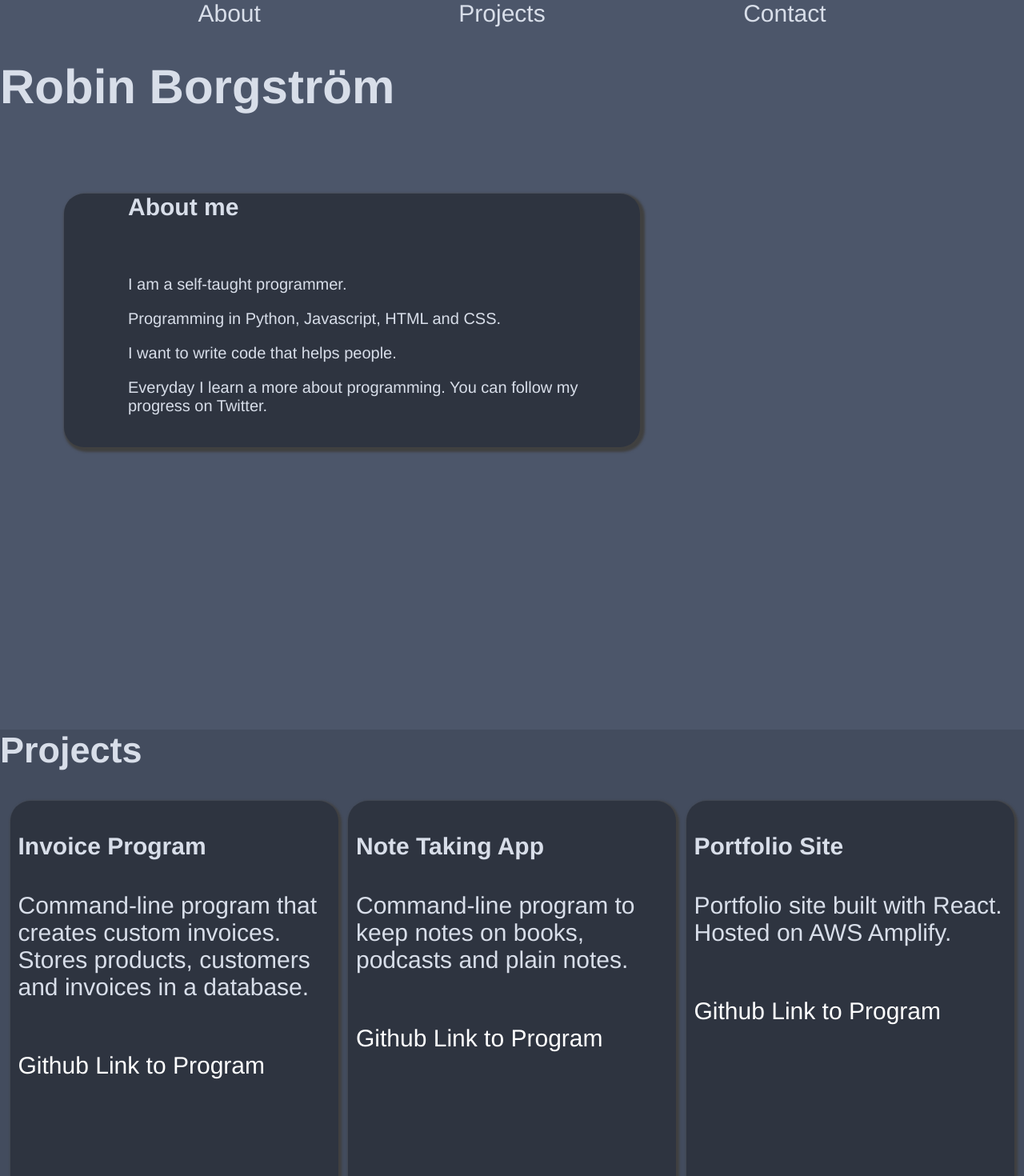
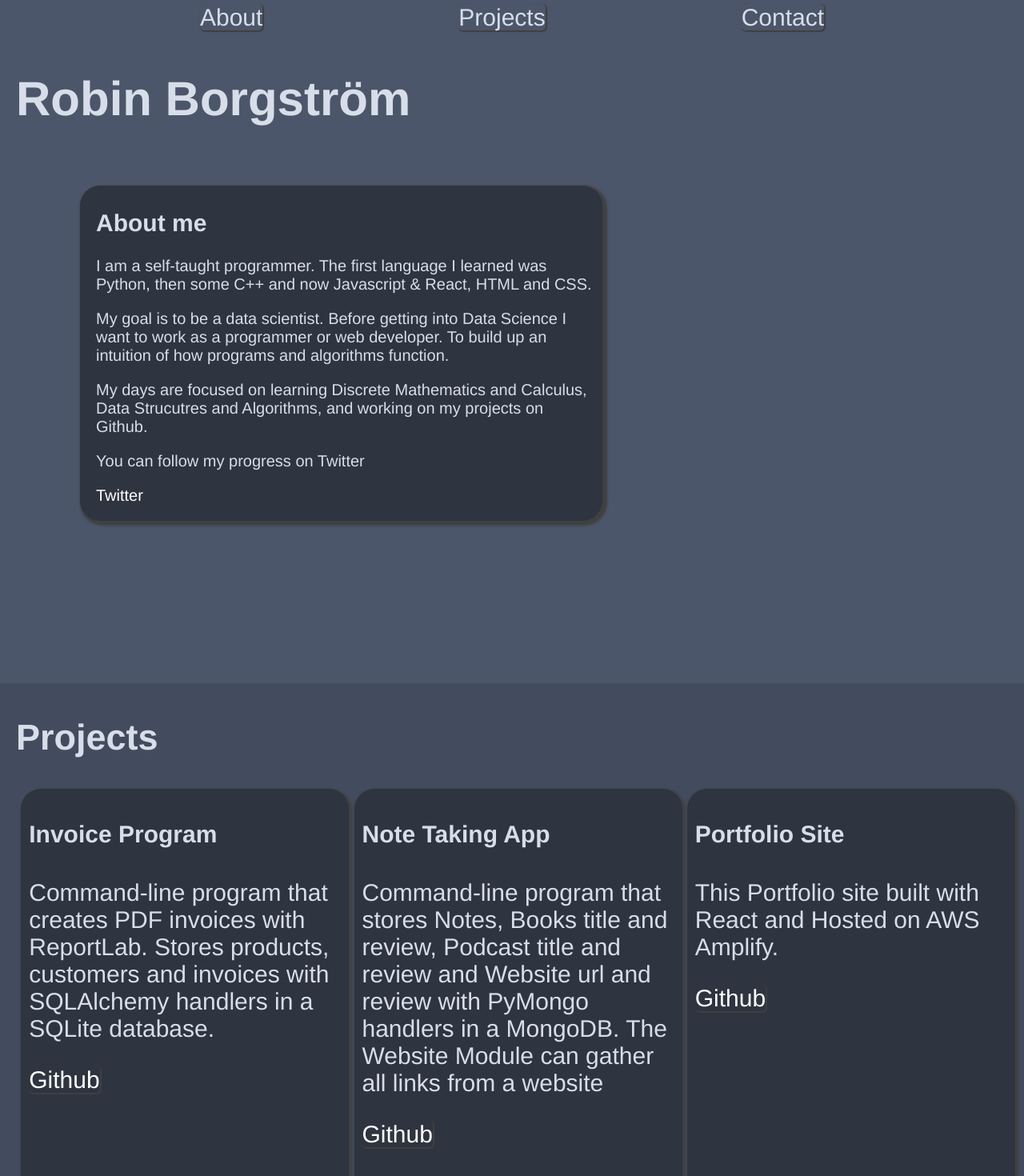
Before and after one commit to Robinborg/portfolio-react, a React (Create React App) app: page / in a window 1280 px wide. Shown: the top 1470 px of the page at 80% size. Built offline with nearby package versions, Linux system fonts and the light colour scheme.

Commit message:
Rewrote several parts and fixed the design - Added padding to all the components - Made the Links and button more visible - Rewrote a lot of the text on the website

```diff
--- a/src/About.js
+++ b/src/About.js
@@ -8,11 +8,20 @@ const About = () => {
 			<br></br>
 			<div className="about-box">
 			<h2>About me</h2>
-			<br></br>
-			<p>I am a self-taught programmer.</p>
-			<p>Programming in Python, Javascript, HTML and CSS.</p>
-			<p>I want to write code that helps people.</p>
-			<p>Everyday I learn a more about programming. You can follow my progress on Twitter.</p>
+			<p>I am a self-taught programmer. The first language I learned was Python, then some C++ and now
+			   Javascript & React, HTML and CSS.
+			</p>
+			<p>
+				My goal is to be a data scientist. Before getting into Data Science I want to work as a programmer or web developer. To build
+				up an intuition of how programs and algorithms function.
+			</p>
+				<p>
+					My days are focused on learning Discrete Mathematics and Calculus, Data Strucutres and Algorithms, and working on my projects on Github.
+				</p>
+				<p>
+					You can follow my progress on Twitter
+				</p>
+				<a href="https://twitter.com/RobinBorgstr_m">Twitter</a>
 			</div>
 		</div>
 	);
--- a/src/Contact.js
+++ b/src/Contact.js
@@ -4,11 +4,9 @@ const Contact = () => {
 	return (
 		<div className="all-contacts" id="contactId">
 			<h2>Contact Details</h2>
-			<br></br>
-				<p>Email: robin.borgatrom@gmail.com</p>
-			<br></br>
+				<p>Email: robin.c.borgstrom@gmail.com</p>
 			<a href="https://www.linkedin.com/in/robin-borgstroem/">LinkedIn Profile</a>
-			<br></br>
+			<br/>
 			<a href="https://twitter.com/RobinBorgstr_m">Twitter Profile</a>
 		</div>
 	);
--- a/src/Navbar.js
+++ b/src/Navbar.js
@@ -10,7 +10,9 @@ const NavBar = () => {
 					to="aboutId"
 					spy
 					smooth
-					duration={500}>
+					duration={500}
+					className="box-link"
+				>
 					About
 				</Link>
 			</div>
@@ -19,7 +21,8 @@ const NavBar = () => {
 					to="projectsId"
 					spy
 					smooth
-					duration={500}>
+					duration={500}
+				  className="box-link">
 					Projects
 				</Link>
 			</div>
@@ -28,7 +31,8 @@ const NavBar = () => {
 					to="contactId"
 					spy
 					smooth
-					duration={500}>
+					duration={500}
+				  className="box-link">
 					Contact
 				</Link>
 			</div>
--- a/src/Projects.js
+++ b/src/Projects.js
@@ -8,21 +8,30 @@ const Projects = () => {
 			<div className="all-projects">
 				<div className="single-project">
 				<h4>Invoice Program</h4>
-					<p>Command-line program that creates custom invoices. Stores products, customers and invoices in a database.</p>
-					<br></br>
-					<a href="https://github.com/robinborg/invoice_program">Github Link to Program</a>
+					<p>Command-line program that creates PDF invoices with ReportLab. Stores products, customers and invoices with SQLAlchemy handlers in a SQLite database.</p>
+					<a
+					  href="https://github.com/robinborg/invoice_program"
+						className="box-link">
+					Github
+					</a>
 				</div>
 				<div className="single-project">
 				<h4>Note Taking App</h4>
-					<p>Command-line program to keep notes on books, podcasts and plain notes.</p>
-					<br></br>
-					<a href="https://github.com/robinborg/note_taking_app">Github Link to Program</a>
+					<p>Command-line program that stores Notes, Books title and review, Podcast title and review and Website url and review with PyMongo handlers in a MongoDB. The Website Module can gather all links from a website</p>
+					<a
+						className="box-link"
+					href="https://github.com/robinborg/note_taking_app">
+					Github
+					</a>
 				</div>
 				<div className="single-project">
 				<h4>Portfolio Site</h4>
-					<p>Portfolio site built with React. Hosted on AWS Amplify.</p>
-					<br></br>
-					<a href="https://github.com/robinborg/portfolio-react">Github Link to Program</a>
+					<p>This Portfolio site built with React and Hosted on AWS Amplify.</p>
+					<a
+						className="box-link"
+					  href="https://github.com/robinborg/portfolio-react">
+						Github
+					</a>
 				</div>
 			</div>
 		</div>
--- a/src/index.css
+++ b/src/index.css
@@ -8,12 +8,15 @@ html, body{
 	font-size: 30px;
 }
 .box{
+	padding: 5px;
 	display: flex;
 	flex-direction: row;
 	justify-content: space-evenly;
 }
 .about-me {
 	height: 100vh;
+	padding: 5px;
+	padding-left: 20px;
 }
 .about-box {
 	background-color: #2E3440;
@@ -22,18 +25,20 @@ html, body{
 	width: 50%;
 	box-shadow: 3px 3px 3px 3px #404040;
 	font-size: 20px;
-	padding-left: 80px;
+	padding: 5px;
+	padding-left: 20px;
 	padding-bottom: 20px;
 }
 .main-project {
 	height: 100vh;
 	background-color: #434C5E;
+	padding: 5px;
+	padding-left: 20px;
 }
 .all-projects{
 	display: flex;
 	flex-direction: row;
 	justify-content: space-evenly;
-	margin-bottom: -10px;
 }
 .single-project {
 	border-radius: 25px;
@@ -46,7 +51,13 @@ html, body{
 .all-contacts {
 	height: 100vh;
 	background-color: #3B4252;
-	margin-top: -50px;
+	padding: 5px;
+	padding-left: 20px;
+}
+.box-link {
+	border-radius: 5px;
+	border:  1px transparent #D8DEE9;
+	box-shadow: 1px 1px 1px 1px #404040;
 }
 a:link {
 	color: white;
```
